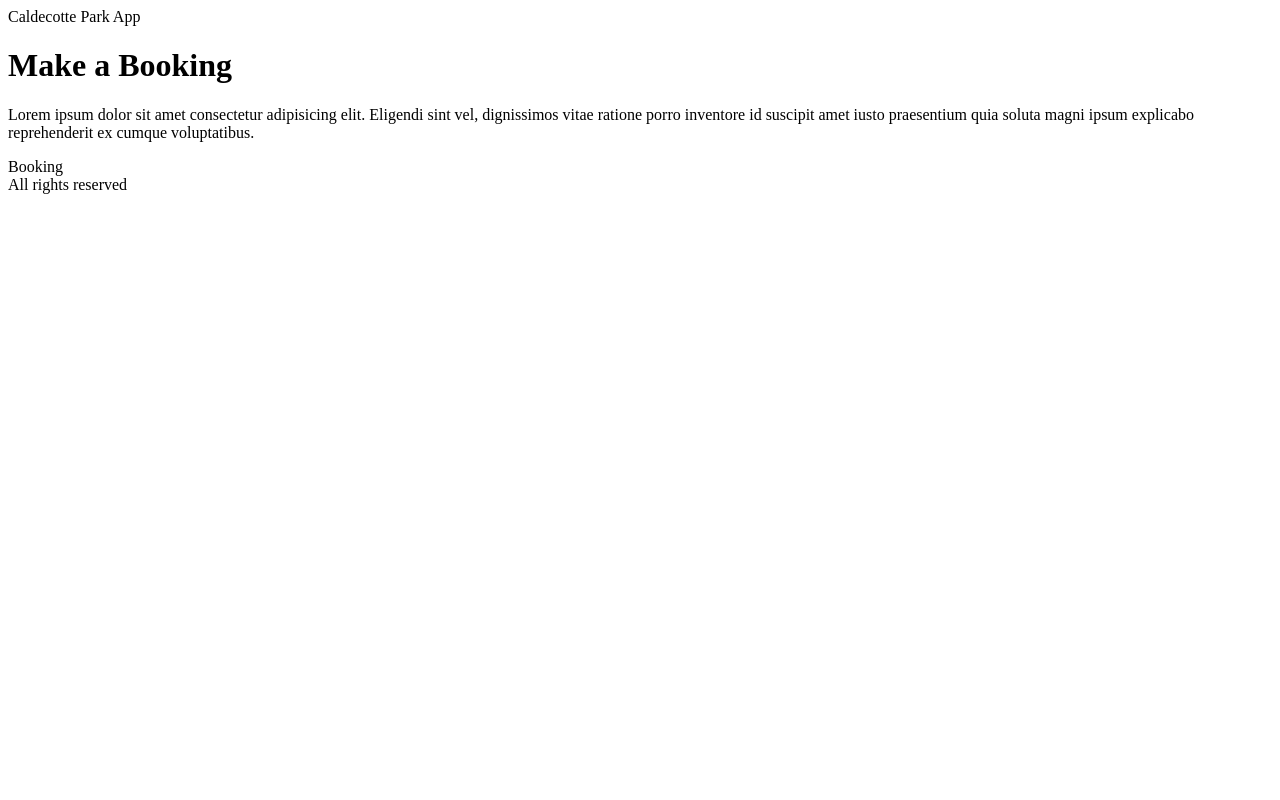
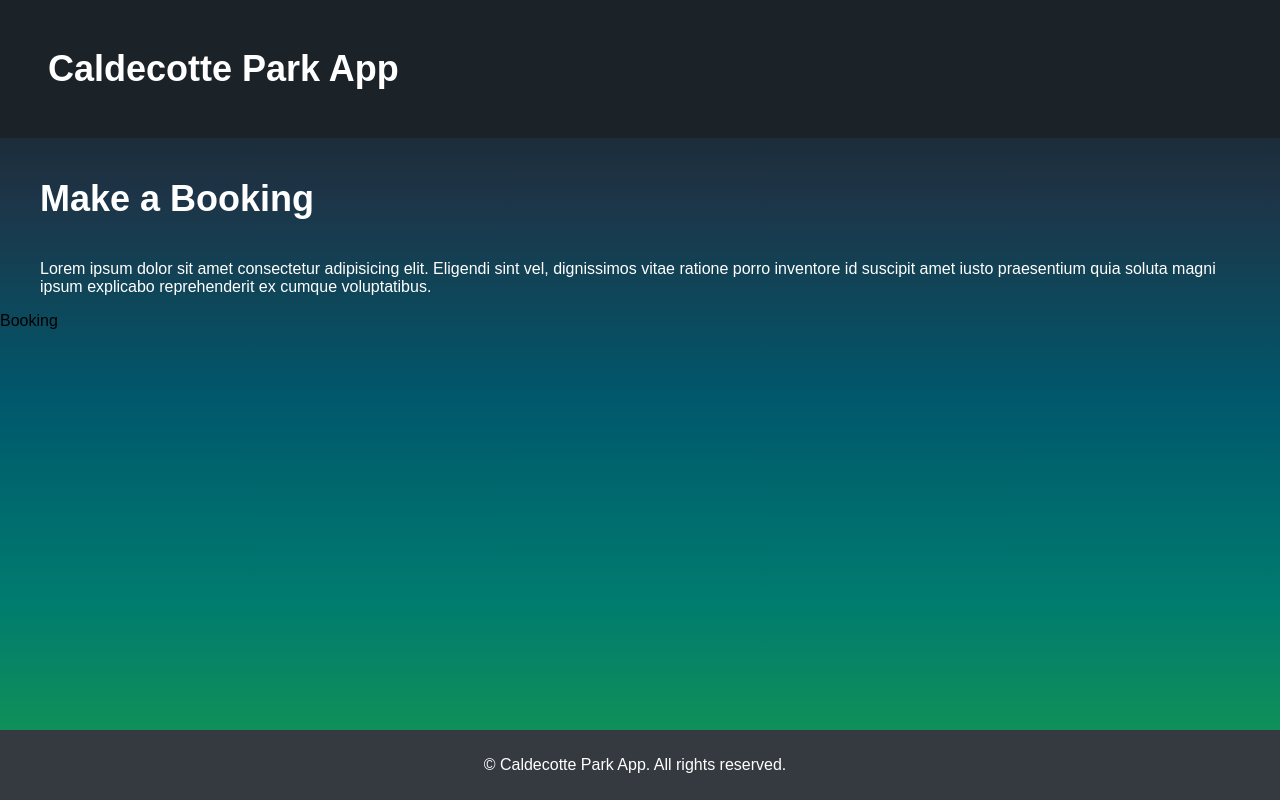
Before and after one commit to calum-gray/Poster-Assignment, a Flask app: page /booking in a window 1280 px wide. Run offline with Flask 2, Linux system fonts and the light colour scheme.

Commit message:
Fancy Stuff

```diff
--- a/flask-app/app.py
+++ b/flask-app/app.py
@@ -3,4 +3,4 @@ from app import create_app
 app = create_app()
 
 if __name__ == "__main__":
-    app.run(debug=True)
+    app.run(debug=True, port=5002)
--- a/flask-app/app/routes.py
+++ b/flask-app/app/routes.py
@@ -8,7 +8,8 @@ def index():
 
 @main.route('/booking')
 def home():
-    return render_template('/App/Booking/booking.html')
+    title = 'Book a Room'
+    return render_template('/App/Booking/booking.html', title=title)
 
 @main.route('/rooms')
 def recomendations():
--- a/flask-app/app/static/css/styles.css
+++ b/flask-app/app/static/css/styles.css
@@ -38,3 +38,113 @@ a {
 a:hover {
     text-decoration: underline;
 }
+
+.nav {
+    display: flex;
+    gap: 10px;
+    width: 100%;
+    justify-content: space-evenly;
+}
+
+.menu {
+    display: flex;
+    gap: 10px;
+}
+
+.menu-item {
+    display: flex;
+    user-select: none;
+    -moz-user-select: none;
+    padding: 10px;
+    border-radius: 5px;
+    cursor: pointer;
+    color: white;
+      }
+
+.menu-item:hover {
+    background-color: rgb(55, 68, 86);
+}
+
+.menu-item.active {
+    background-color: rgb(55, 68, 86);
+}
+
+.dropdown {
+    position: relative;
+    display: inline-block;
+}
+
+.dropdown-content {
+    display: none;
+    position: absolute;
+    right: 0;
+    background-color: #189b4d;
+    color: white;
+    border-radius: 10px;
+    min-width: 160px;
+    box-shadow: 0px 8px 16px 0px rgba(0,0,0,0.2);
+    z-index: 1;
+}
+
+.dropdown-content a {
+    color: white;
+    border-bottom: #1a1a1a;
+    padding: 12px 16px;
+    text-decoration: none;
+    display: block;
+}
+
+.dropdown-content a:hover {background-color: #189b4d;}
+
+.dropdown:hover .dropdown-content {
+    display: block;
+}
+
+			body {
+			  font-family: poppins-regular, Arial, sans-serif;
+			  height: 100vh;
+			  flex-direction: column;
+			  margin: 0;
+			  padding: 0;
+			  background-image: linear-gradient(to top, #189b4d, #007b6f, #00586c, #1d3548, #1a1a1a);
+			}
+
+			h1 {
+			    font-size: 36px;
+			    margin: 40px;
+				color: white;
+			  }
+
+			p {
+				margin-left: 40px;
+				margin-right: 50px;
+				color: white;
+			}
+
+
+			.container {
+				height: 99dvh;
+
+			}
+
+            /*** HEADER ***/
+
+            .header {
+			  background-color: #1b2329;
+			  color: white;
+			  display: flex;
+			  justify-content: space-between;
+			  align-items: center;
+			  padding: 0.5rem;
+                height: min-content;
+			  position: relative;
+			  border-bottom: rgb(55, 55, 55);
+			  border-bottom-width: 5px;
+			}
+
+            .logo {
+			  width: 3.5rem;
+			  font-size: 2rem;
+			  margin: 0;
+			  padding: 0;
+			}
--- a/flask-app/app/templates/App/Booking/booking.html
+++ b/flask-app/app/templates/App/Booking/booking.html
@@ -1,12 +1,6 @@
-<!DOCTYPE html>
-<html lang="en">
-<head>
-    <meta charset="UTF-8">
-    <meta name="viewport" content="width=device-width, initial-scale=1.0">
-    <title>Make a booking</title>
-</head>
+{% extends 'app/app-base.html' %}
+{% block main %}
 <body>
-    <nav>Caldecotte Park App</nav>
 
     <div class="make-booking">
         <h1>Make a Booking</h1>
@@ -14,7 +8,6 @@
         <div class="dropdown">Booking</div>
     </div>
 
-
-    <footer>All rights reserved</footer>
 </body>
 </html>
+{% endblock %}
--- a/flask-app/app/templates/App/app-base.html
+++ b/flask-app/app/templates/App/app-base.html
@@ -3,21 +3,30 @@
 <head>
     <meta charset="UTF-8">
     <meta name="viewport" content="width=device-width, initial-scale=1.0">
-    <title>{% block title %}Flask App{% endblock %}</title>
+    <title>{{title}}</title>
     <link rel="stylesheet" href="{{ url_for('static', filename='css/styles.css') }}">
 </head>
 <body>
-    <header>
+    <header class="header">
         <h1>Caldecotte Park App</h1>
-        <nav>
-            <ul>
-            </ul>
+        <nav class="menu">
+            <div class="dropdown" style="float:right;">
+                <div class="menu-item"><i class='bx bx-user bx-md' style='color:#189b4d' ></i></div>
+                <div class="dropdown-content">
+                    <a href="#">Home</a>
+                    <a href="/booking">Book a Room</a>
+                    <a href="#">Basket</a>
+                    <a href="#">What's On</a>
+                    <a href="#">Gallery</a>
+                    <a href="#">Account</a>
+                    <a href="#">Logout</a>
+                </div>
+            </div>
         </nav>
     </header>
 
     <main>
-        {% block content %}
-        {% endblock %}
+        {% block main %} {% endblock %}
     </main>
 
     <footer>
```
